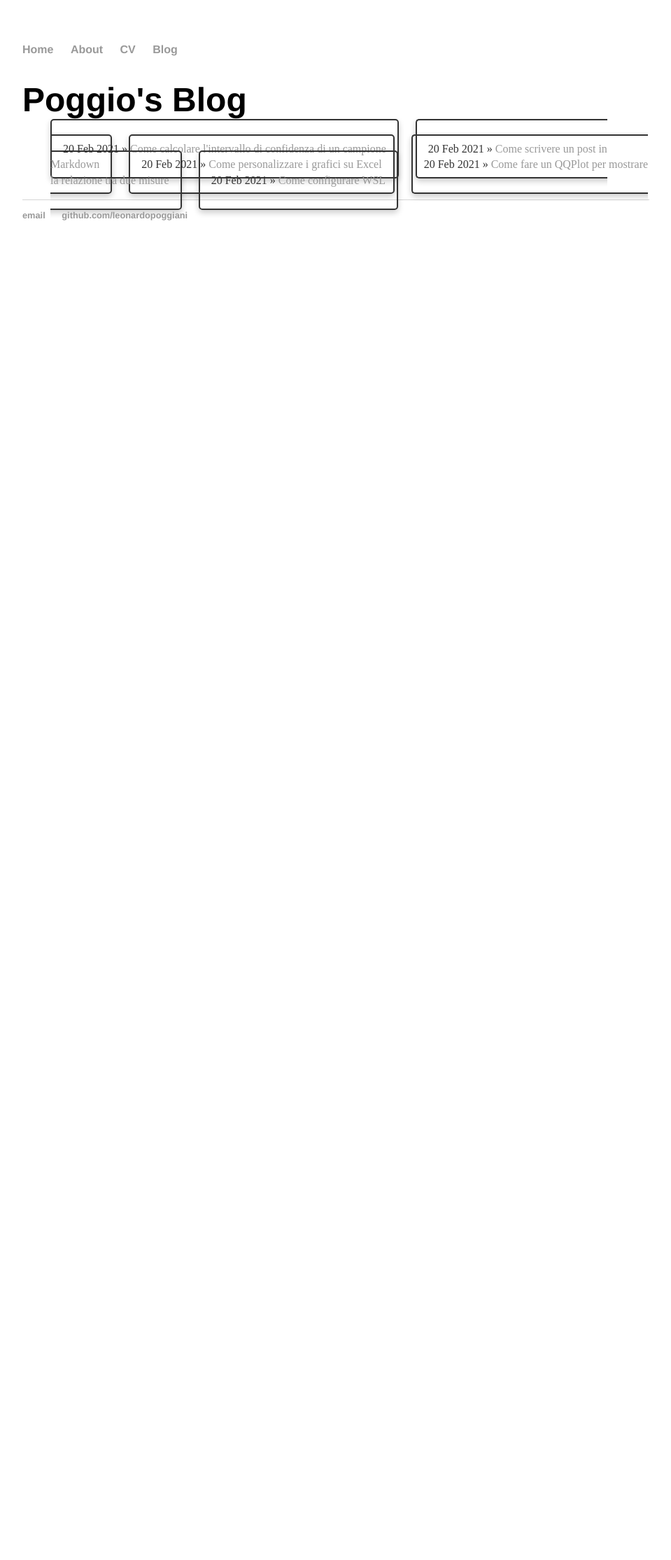
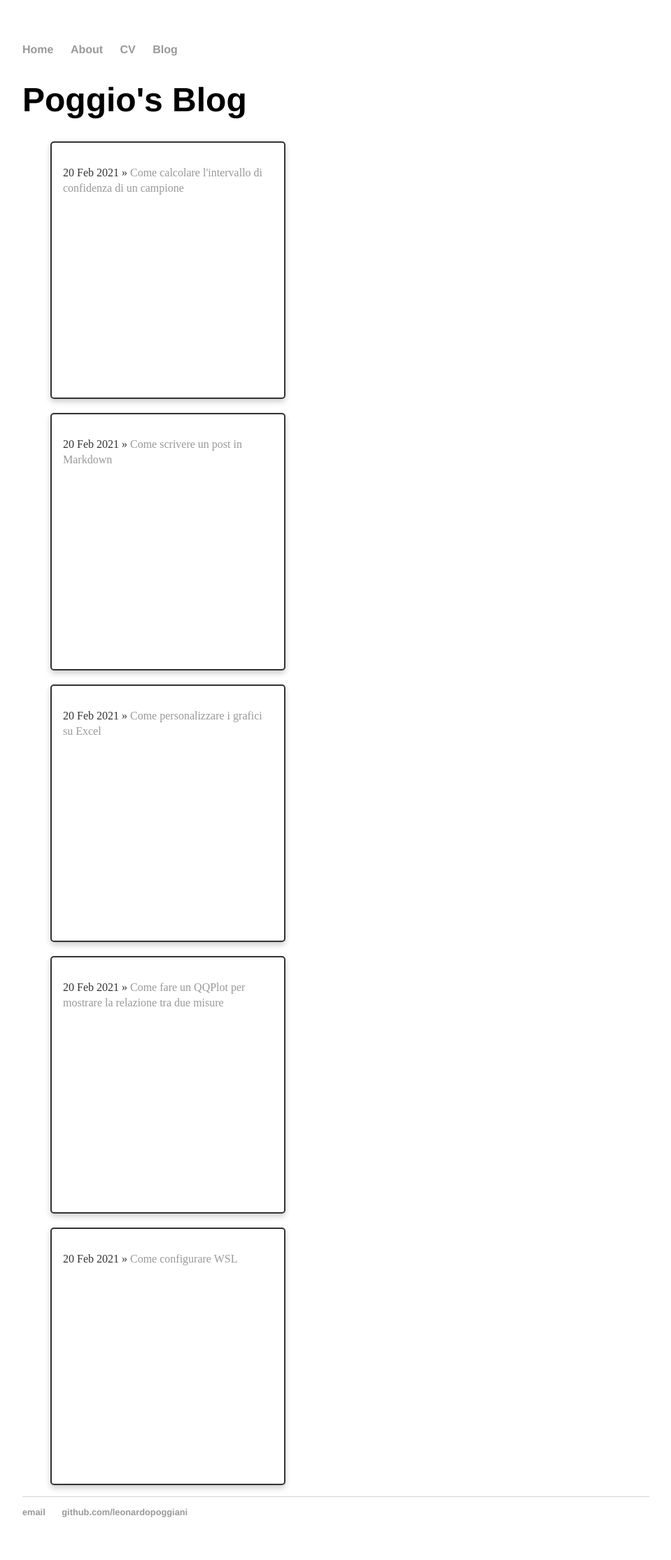
Before and after one commit to leonardopoggiani/leonardopoggiani.github.io, a Jekyll site: the page built from blog/index.html, in a window 1280 px wide. Shown: the whole page at 70% size, without its empty margins (160-1119 px from the left). Built offline with Jekyll 4.4.1, drawn with Linux system fonts in a browser that asks for light colours; before the commit the page ends 900 px from its top, so only the background shows below that.

Commit message:
Update main.css

```diff
--- a/css/main.css
+++ b/css/main.css
@@ -31,9 +31,7 @@ ul.posts li {
   transition: 0.3s;
   padding: 32px 16px;
   border-radius: 5px;
-  display: inline;
-  margin-right: 20px;
-
+  margin-top: 20px;
 }
 
 ul.posts li:hover {
```
